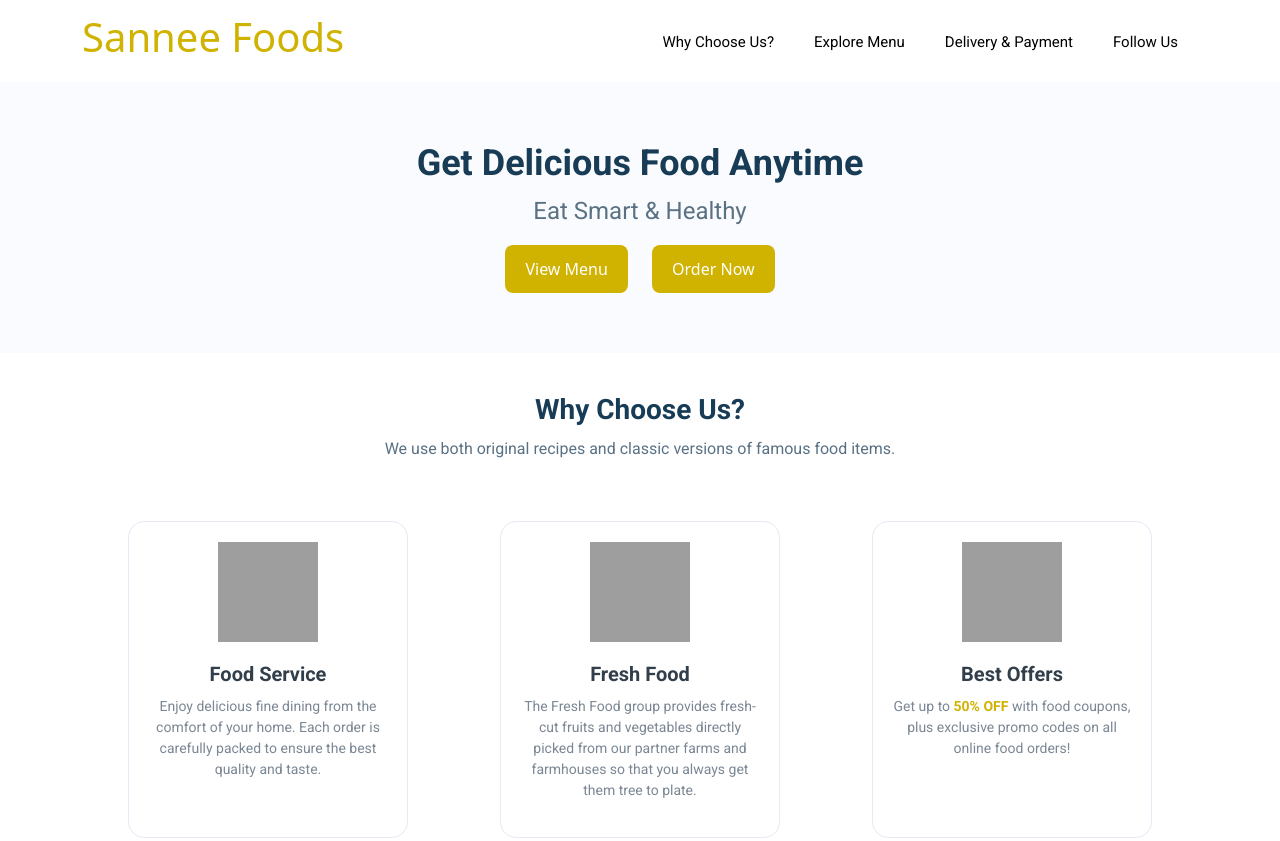
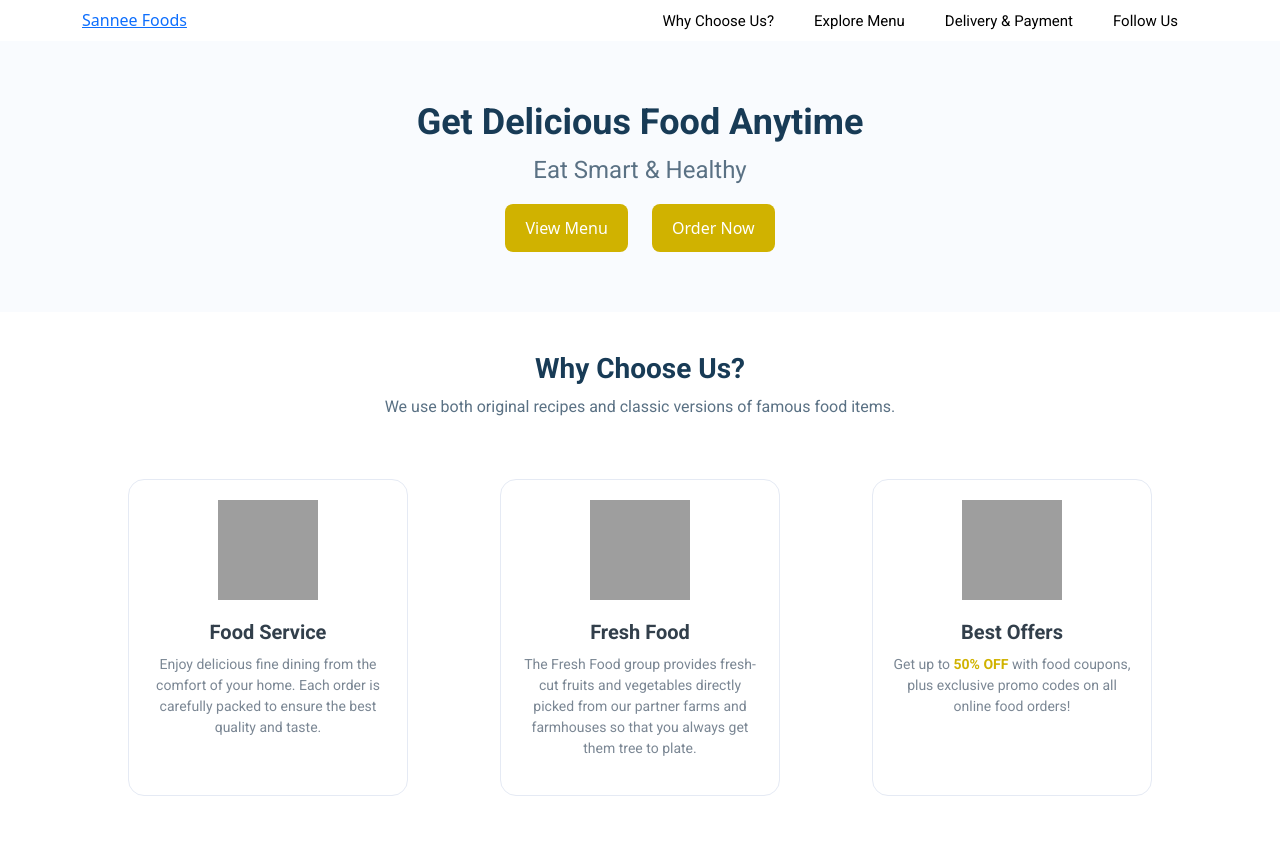
Before and after one commit to sanneekanupuru/Food-Website, a plain HTML site: page index.html in a window 1280 px wide. Shown: the top 841 px of the page. Drawn offline with nearby package versions, Linux system fonts and the light colour scheme; grey boxes are pictures that could not be loaded.

Commit message:
Update index.html

```diff
--- a/index.html
+++ b/index.html
@@ -11,9 +11,7 @@
     <header>
       <nav class="navbar">
         <div class="container">
-          <a class="navbar-brand" href="#">
-            <h1>Sannee Foods</h1>
-          </a>
+          <a href="#" class="logo">Sannee Foods</a>
 
           <ul class="nav-links">
             <li><a href="#wcuSection" class="nav-item">Why Choose Us?</a></li>
```
